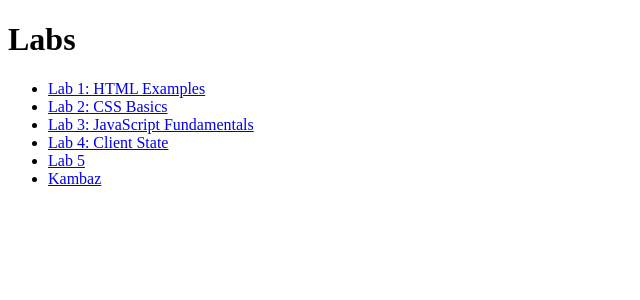
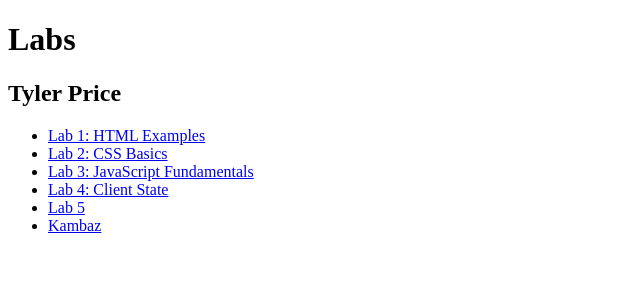
Before and after one commit to pricefy-dotcom/webdev-client, a Next.js app in the folder 2026/fall/webdev/webdev-client/: page /labs in a window 1280 px wide. Shown: the top 300 px of the page, without its empty margins (0-640 px from the left). Built offline with nearby package versions, Linux system fonts and the light colour scheme.

Commit message:
Add my full name to the Labs page

```diff
--- a/2026/fall/webdev/webdev-client/app/labs/page.tsx
+++ b/2026/fall/webdev/webdev-client/app/labs/page.tsx
@@ -4,6 +4,7 @@ export default function Labs() {
   return (
     <div id="wd-labs">
       <h1>Labs</h1>
+      <h2 id="wd-full-name">Tyler Price</h2>
       <ul>
         <li>
           <Link href="/labs/lab1">Lab 1: HTML Examples</Link>
```
